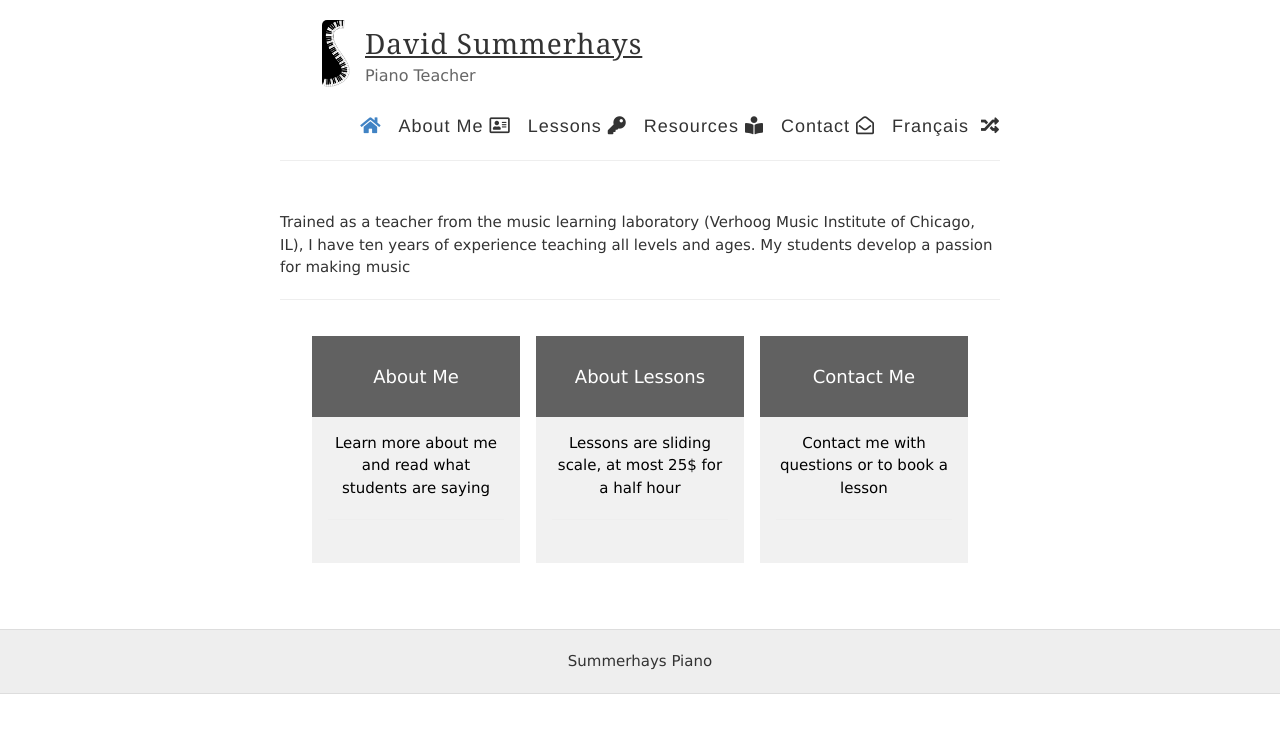
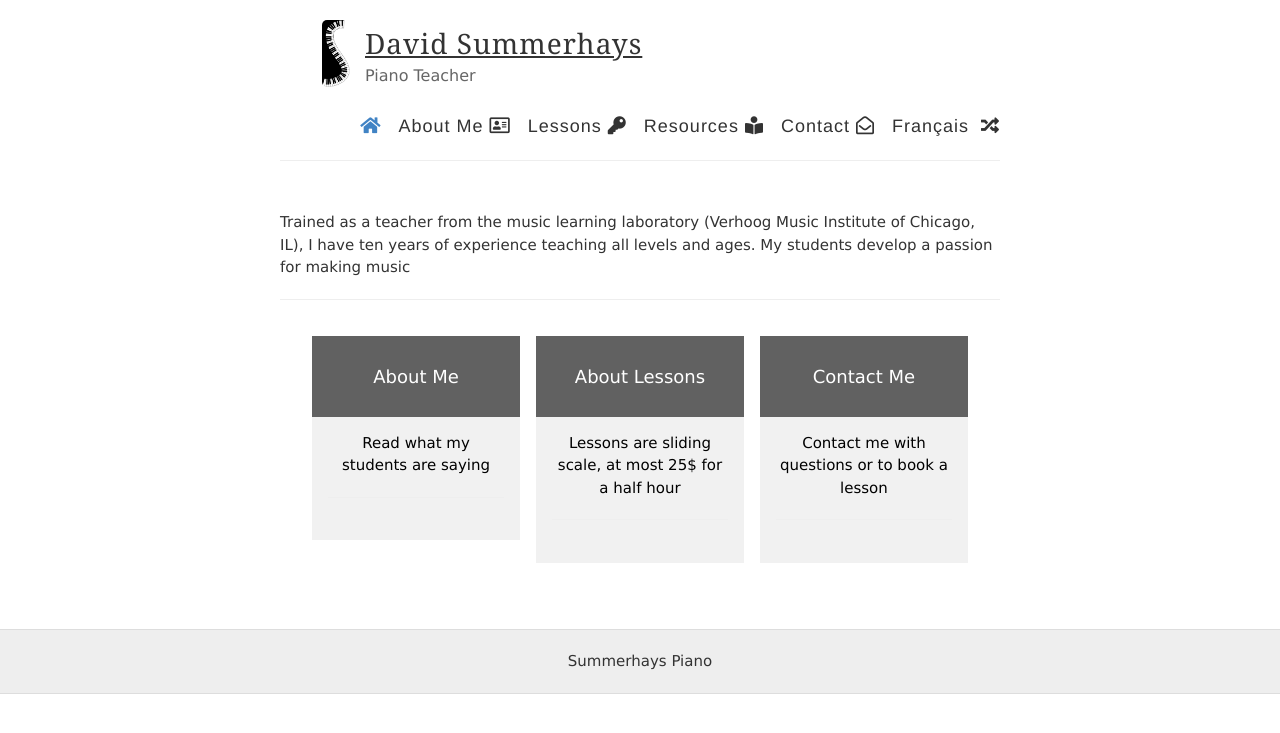
Before and after one commit to summerhays/piano-time, a Jekyll site: the page built from index.md, in a window 1280 px wide. Shown: the top 733 px of the page. Built offline with Jekyll 4.4.1, drawn with Linux system fonts in a browser that asks for light colours.

Commit message:
Update index.md

```diff
--- a/index.md
+++ b/index.md
@@ -20,7 +20,7 @@ Trained as a teacher from the music learning laboratory (Verhoog Music Institute
      <br>
     </header>
     <div class="w3-container w3-light-grey w3-center">
-      <p>Learn more about me and read what students are saying</p>
+      <p>Read what my students are saying</p>
       <hr>
       <br>
     </div>
```
